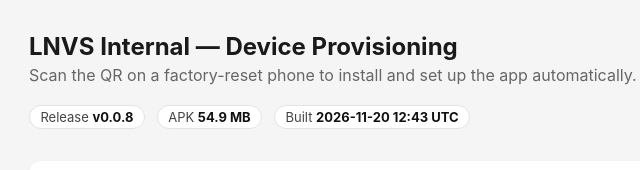
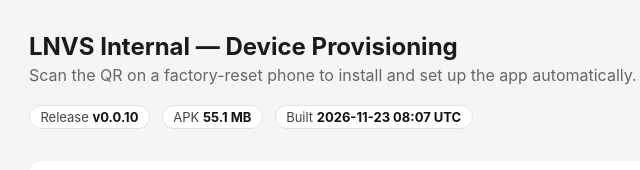
Before and after one commit to arvind-lnvs/lnvs_internal_apk_test, a plain HTML site: page index.html in a window 1280 px wide. Shown: the top 170 px of the page, 251-891 px from the left. Drawn offline with Linux system fonts and the light colour scheme.

Commit message:
Publish v0.0.10

```diff
--- a/index.html
+++ b/index.html
@@ -126,13 +126,13 @@
     <p class="subtitle">Scan the QR on a factory-reset phone to install and set up the app automatically.</p>
 
     <div class="meta-row">
-      <span class="pill">Release <strong>v0.0.8</strong></span>
-      <span class="pill">APK <strong>54.9 MB</strong></span>
-      <span class="pill">Built <strong>2026-11-20 12:43 UTC</strong></span>
+      <span class="pill">Release <strong>v0.0.10</strong></span>
+      <span class="pill">APK <strong>55.1 MB</strong></span>
+      <span class="pill">Built <strong>2026-11-23 08:07 UTC</strong></span>
     </div>
 
     <div class="qr-section">
-      <img src="provisioning.png?v=v0.0.8" alt="Provisioning QR Code">
+      <img src="provisioning.png?v=v0.0.10" alt="Provisioning QR Code">
       <p>Print this page or display it on screen for the operator to scan.</p>
     </div>
 
```
